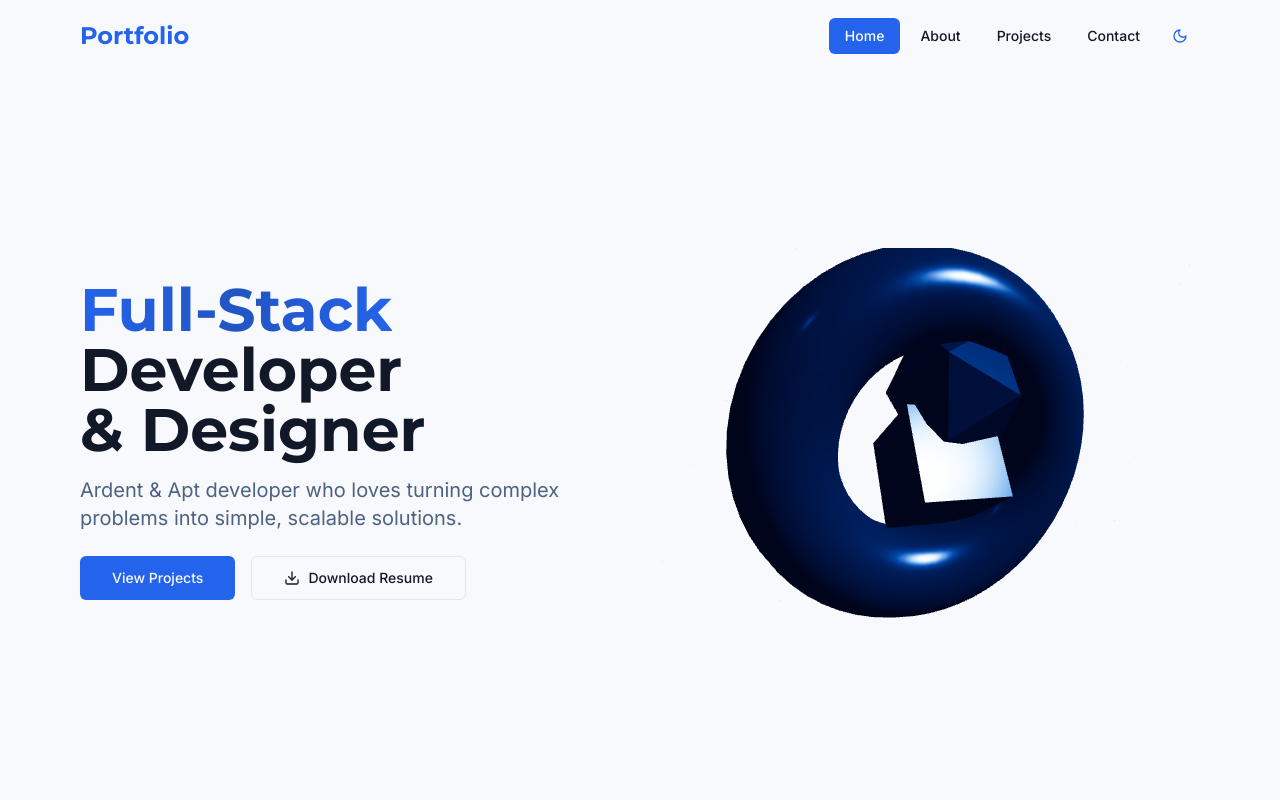
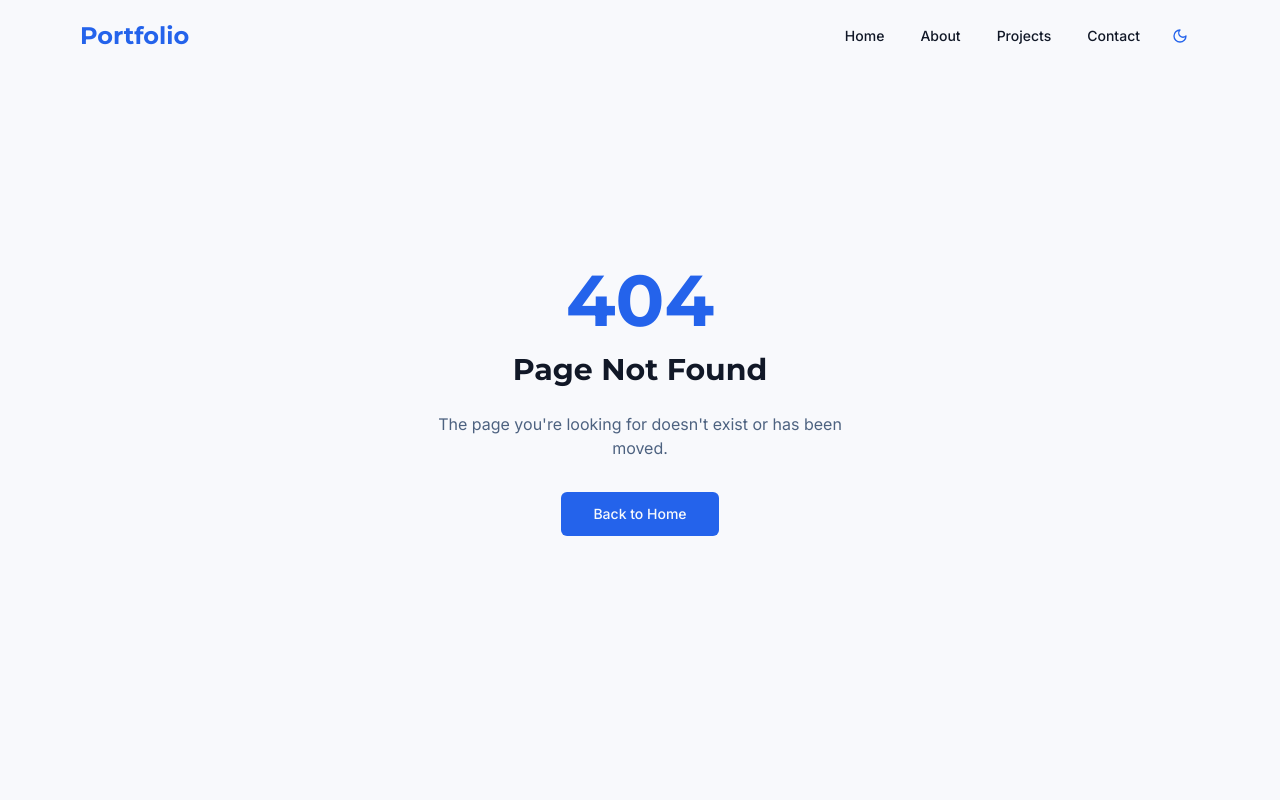
Before and after one commit to Nilank/portfolio, a React (Vite) app: page / in a window 1280 px wide. Shown: the top 800 px of the page. Built offline with nearby package versions, Linux system fonts and the light colour scheme.

Commit message:
Update some components

```diff
--- a/src/App.jsx
+++ b/src/App.jsx
@@ -24,7 +24,7 @@ const App = () => (
         <NavBar />
         <PageTransition>
           <Routes>
-            <Route path="/" element={<Index />} />
+            <Route path="/portfolio" element={<Index />} />
             <Route path="/about" element={<About />} />
             <Route path="/projects" element={<Projects />} />
             <Route path="/contact" element={<Contact />} />
--- a/src/components/Footer.tsx
+++ b/src/components/Footer.tsx
@@ -15,7 +15,7 @@ export function Footer() {
           </div>
           <div className="flex flex-wrap justify-center space-x-4 mb-4 md:mb-0">
             <NavLink
-              to="/"
+              to="/portfolio"
               className="text-sm text-foreground hover:text-primary transition-colors"
             >
               Home
--- a/src/components/NavBar.tsx
+++ b/src/components/NavBar.tsx
@@ -5,7 +5,7 @@ import { ThemeToggle } from "./ThemeToggle";
 import * as React from "react";
 
 const navItems = [
-  { name: "Home", path: "/" },
+  { name: "Home", path: "/portfolio" },
   { name: "About", path: "/about" },
   { name: "Projects", path: "/projects" },
   { name: "Contact", path: "/contact" },
@@ -34,7 +34,7 @@ export function NavBar() {
     >
       <div className="container max-w-6xl mx-auto px-4 flex items-center justify-between">
         <NavLink
-          to="/"
+          to="/portfolio"
           className="text-xl md:text-2xl font-heading font-bold text-primary"
         >
           Portfolio
--- a/src/pages/NotFound.tsx
+++ b/src/pages/NotFound.tsx
@@ -14,7 +14,7 @@ const NotFound = () => {
           The page you're looking for doesn't exist or has been moved.
         </p>
         <Button asChild size="lg">
-          <Link to="/">Back to Home</Link>
+          <Link to="/portfolio">Back to Home</Link>
         </Button>
       </div>
     </div>
--- a/vite.config.js
+++ b/vite.config.js
@@ -4,5 +4,5 @@ import react from "@vitejs/plugin-react";
 // https://vite.dev/config/
 export default defineConfig({
   plugins: [react()],
-  base: "/",
+  base: "/portfolio",
 });
```
